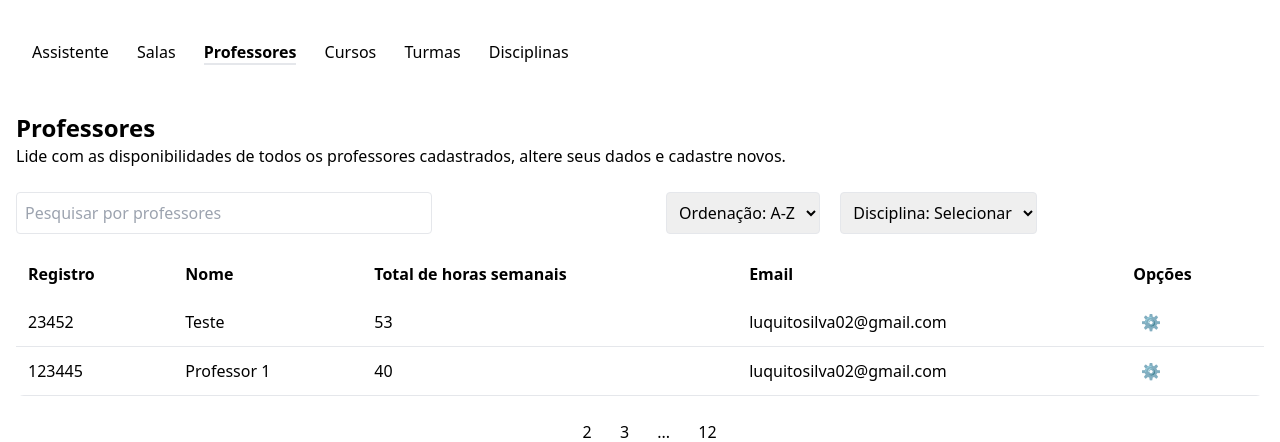
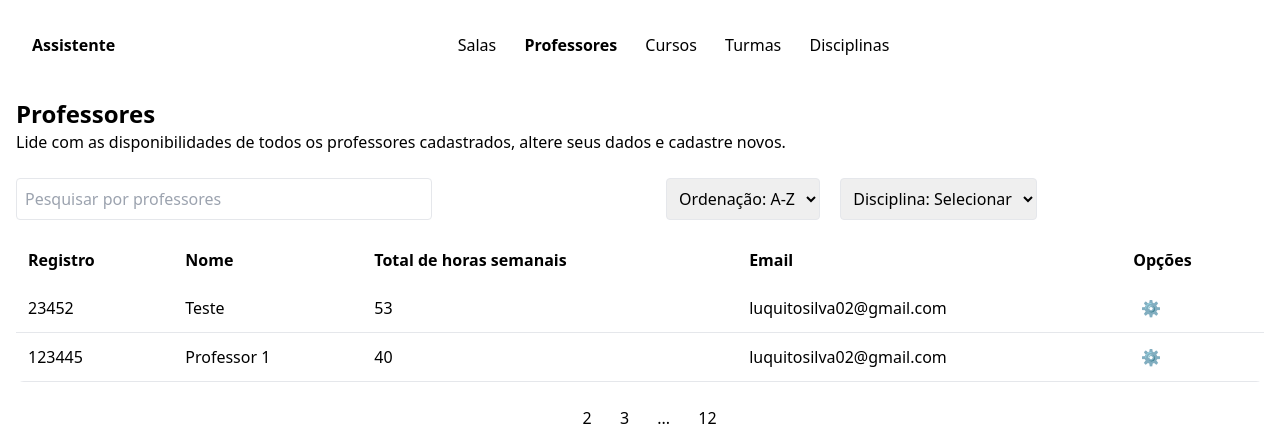
Before and after one commit to SalaMakerCarapicuiba/SISTEMA-TV-Horario-Aulas, a Django app: page /professors/ in a window 1280 px wide. Shown: the top 442 px of the page. Run offline with Django 5.2, Linux system fonts and the light colour scheme; data comes from the database, SQL or seed files in the repository; some libraries are stand-ins or nearby versions.

Commit message:
feat(Navbar)

```diff
--- a/templates/app/widgets/navbar.html
+++ b/templates/app/widgets/navbar.html
@@ -1,31 +1,42 @@
 <nav class="bg-custom6 p-4 rounded mb-6 flex justify-between items-center">
+  <div>
+    <i class="fa-solid fa-graduation-cap text-custom3"></i>
+    <a href="#" class="text-custom3 font-bold">Assistente</a>
+  </div>
   <div class="space-x-6">
-    <a href="#" class="text-custom1 hover:text-custom2 transition-colors"
-      >Assistente</a
-    >
-    <a href="#" class="text-custom1 hover:text-custom2 transition-colors"
-      >Salas</a
-    >
-    <a
-      href="#"
-      class="text-custom1 font-bold border-b-2 border-custom1 hover:text-custom2 transition-colors"
-      >Professores</a
-    >
-    <a href="#" class="text-custom1 hover:text-custom2 transition-colors"
-      >Cursos</a
-    >
-    <a href="#" class="text-custom1 hover:text-custom2 transition-colors"
-      >Turmas</a
-    >
-    <a href="#" class="text-custom1 hover:text-custom2 transition-colors"
-      >Disciplinas</a
-    >
+    <!-- Salas -->
+    <a href="/salas/"
+       class="text-custom3 hover:text-custom2 transition-colors {% if request.path == '/salas/' %} font-bold {% endif %}">
+       Salas
+    </a>
+
+    <!-- Professores -->
+    <a href="/professors/"
+       class="text-custom3 hover:text-custom2 transition-colors {% if request.path == '/professors/' %} font-bold {% endif %}">
+       Professores
+    </a>
+
+    <!-- Cursos -->
+    <a href="/courses/"
+       class="text-custom3 hover:text-custom2 transition-colors {% if request.path == '/cou/' %} font-bold {% endif %}">
+       Cursos
+    </a>
+
+    <!-- Turmas -->
+    <a href="/turmas/"
+       class="text-custom3 hover:text-custom2 transition-colors {% if request.path == '/turmas/' %} font-bold {% endif %}">
+       Turmas
+    </a>
+
+    <!-- Disciplinas -->
+    <a href="/disciplinas/"
+       class="text-custom3 hover:text-custom2 transition-colors {% if request.path == '/disciplinas/' %} font-bold {% endif %}">
+       Disciplinas
+    </a>
   </div>
   <div>
-    <button
-      class="p-2 bg-custom2 text-white rounded hover:bg-custom1 transition-colors"
-    >
-      ⇄
+    <button class="p-2 bg-transparent text-white ">
+      <i class="fa-solid fa-right-from-bracket"></i>
     </button>
   </div>
 </nav>
```
